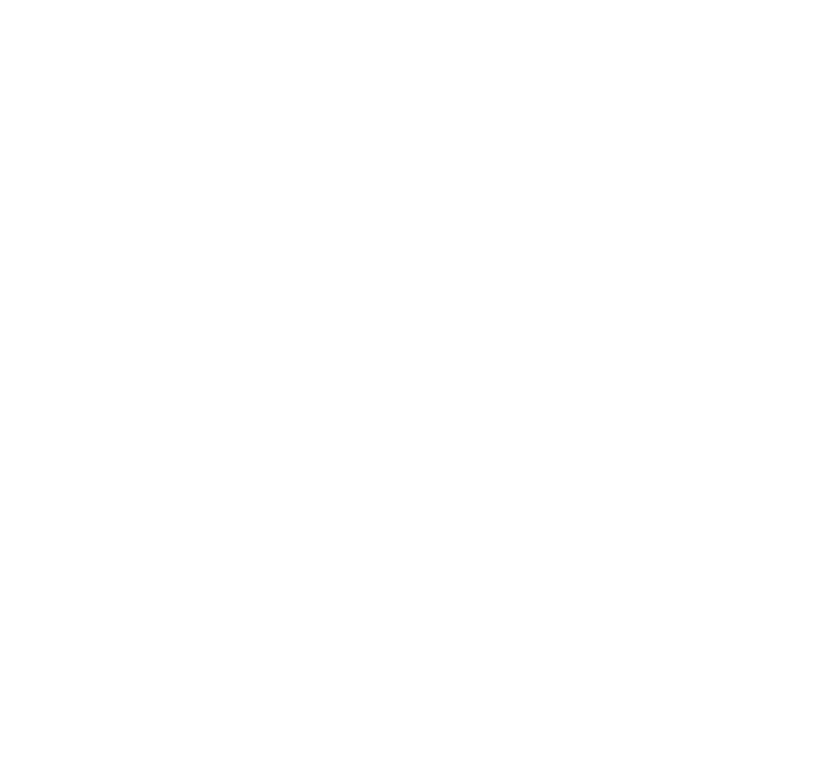
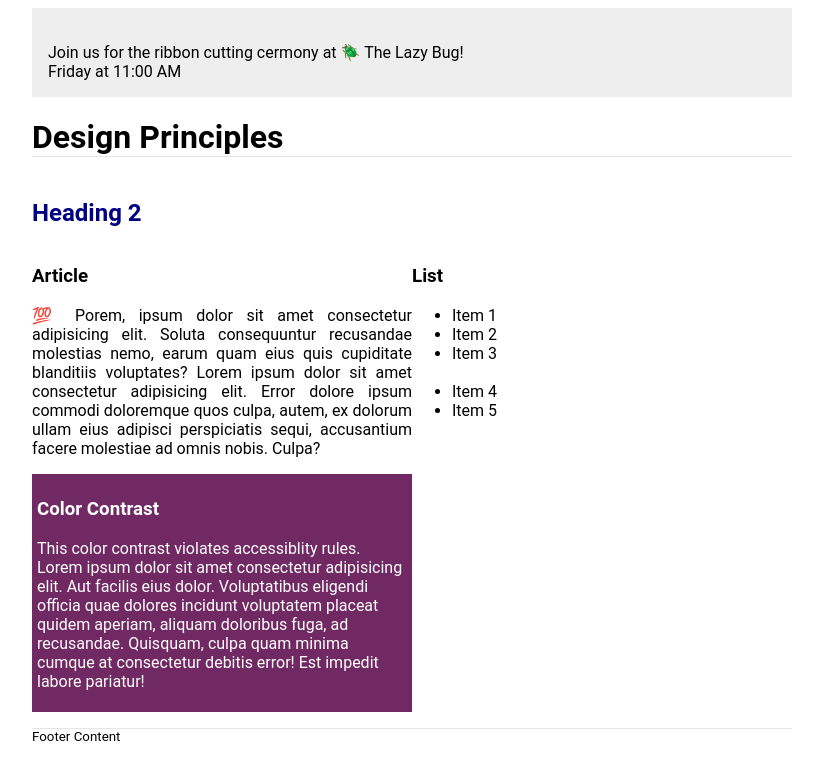
Before and after one commit to efficodex/wdd131, a plain HTML site: page week03/design.html in a window 1280 px wide. Shown: the whole page, without its empty margins (228-1051 px from the left). Drawn offline with Linux system fonts and the light colour scheme.

Commit message:
learning image

```diff
--- a/week03/design.html
+++ b/week03/design.html
@@ -6,20 +6,45 @@
     <title>Document</title>
     <meta name="author" content="Alexandra Fernandez">
     <meta name="description" content="WDD 131-">
-    <link rel="stylesheet" href="">
+    <link rel="stylesheet" href="styles/design.css">
 
 </head>
 <body>
       <header>
-        <nav>
-          <!-- Navigation content -->
-        </nav>
+        <div class="banner"><br>Join us for the ribbon cutting cermony at 🪲 The Lazy Bug!<br>Friday at 11:00 AM</div>
+        <h1>Design Principles</h1>
       </header>
       <main>
-        <!-- Main content -->
+        <h2>Heading 2</h2>
+        <section id="left">
+          <h3>Article</h3>
+          <article>
+            <p>💯 Porem, ipsum dolor sit amet consectetur adipisicing elit. Soluta consequuntur recusandae molestias nemo,
+              earum quam eius quis cupiditate blanditiis voluptates? Lorem ipsum dolor sit amet consectetur adipisicing elit.
+              Error dolore ipsum commodi doloremque quos culpa, autem, ex dolorum ullam eius adipisci perspiciatis sequi,
+              accusantium facere molestiae ad omnis nobis. Culpa?</p>
+          </article>
+        </section>
+        <section id="right">
+          <h3>List</h3>
+          <ul>
+            <li>Item 1</li>
+            <li>Item 2</li>
+            <li>Item 3<br><br></li>
+            <li>Item 4</li>
+            <li>Item 5</li>
+          </ul>
+        </section>
+        <div class="callout">
+          <h3>Color Contrast</h3>
+          <p>This color contrast violates accessiblity rules. Lorem ipsum dolor sit amet consectetur adipisicing elit. Aut
+            facilis eius dolor. Voluptatibus eligendi officia quae dolores incidunt voluptatem placeat quidem aperiam, aliquam
+            doloribus fuga, ad recusandae. Quisquam, culpa quam minima cumque at consectetur debitis error! Est impedit labore
+            pariatur!</p>
+        </div>
       </main>
       <footer>
-        <!-- Footer content -->
+        Footer Content
       </footer>
     <script src="" defer></script>
 
--- a/week03/styles/design.css
+++ b/week03/styles/design.css
@@ -9,7 +9,7 @@ footer {
     margin: 0 auto;
 }
 
-marquee {
+.banner {
     padding: 1rem;
     background-color: #eee;
 }
@@ -20,11 +20,13 @@ h1 {
 
 main {
     display: grid;
+    grid-template-columns: 1fr 1fr;
 }
 
 h2 {
     color: navy;
-    text-align: center;
+    text-align: left;
+    grid-column: 1/3;
 }
 
 article p {
@@ -32,13 +34,14 @@ article p {
 }
 
 .callout {
-    color: #777;
+    color: white;
     background-color: #702963;
+    padding: 5px;
 }
 
 footer {
     margin-top: 1rem;
     border-top: 1px solid rgba(0, 0, 0, 0.1);
     font-size: smaller;
-    text-align: right;
+    text-align: left;
 }
--- /dev/null
+++ b/week03/styles/responsive-images.css
@@ -0,0 +1,4 @@
+.hero img {
+    width: 100%;
+    height: auto;
+}
```
Also changed, not shown: place.html (+1 -3 lines), week03/responsive-images.html (added, +34 -0 lines), images/hero-large.webp (added), images/hero-medium.webp (added), images/hero-small.webp (added), week03/images/hero-large.webp (added), week03/images/hero-medium.webp (added), week03/images/hero-small.webp (added).
